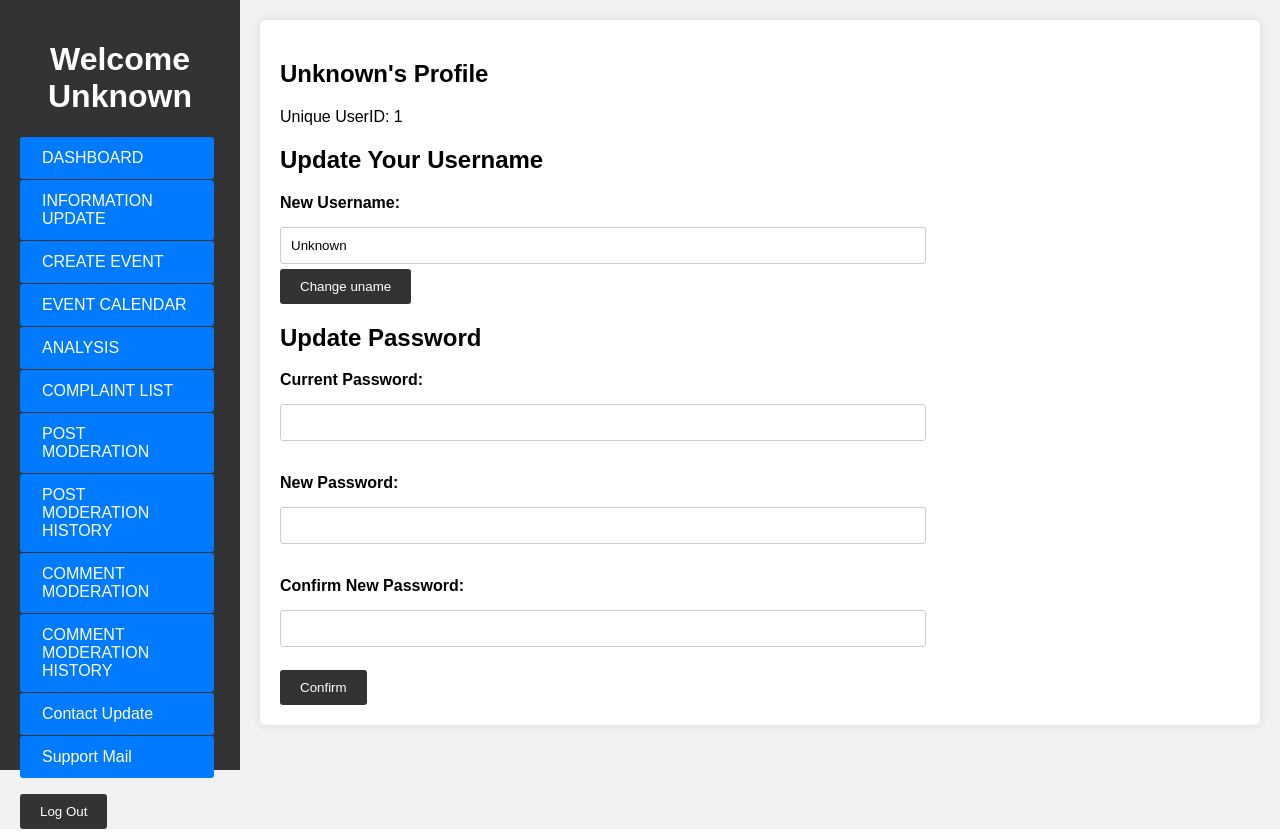
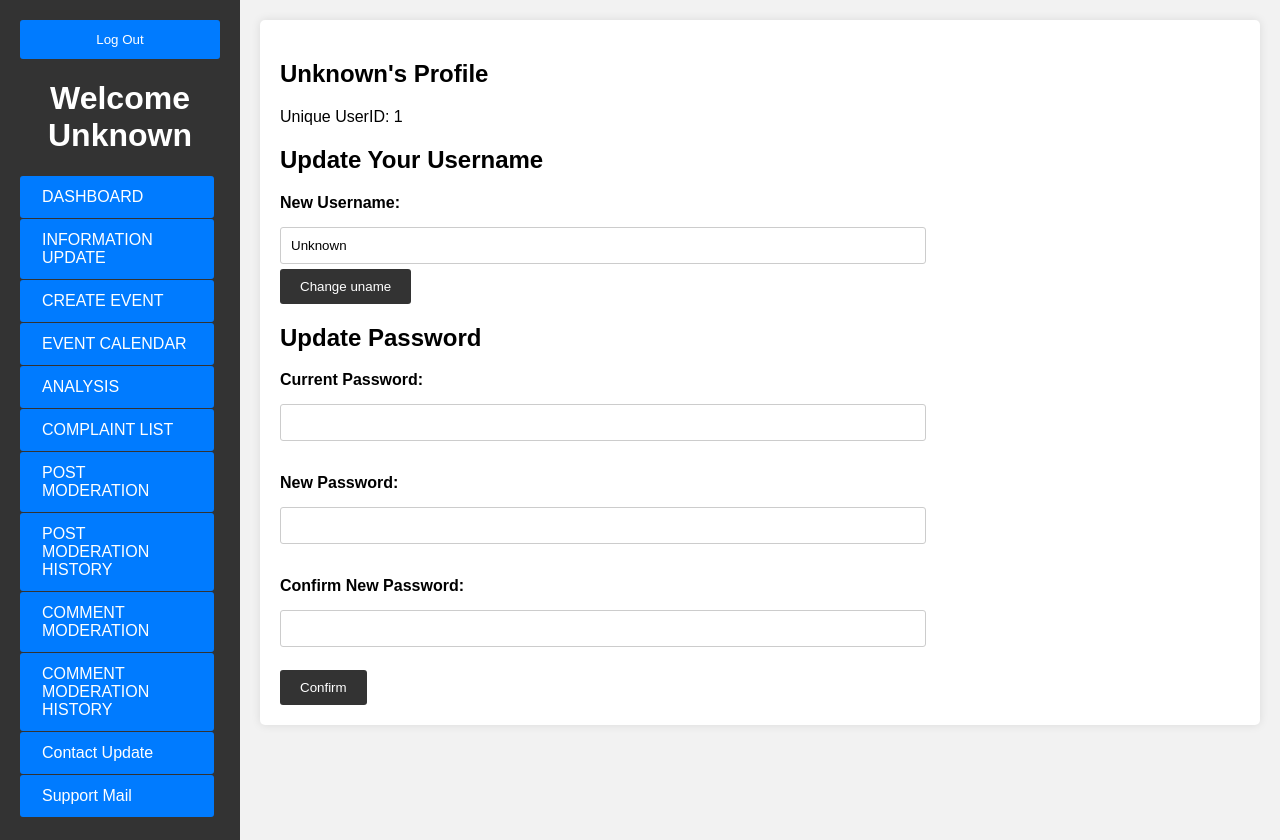
Before and after one commit to ACH1LL35/Event-Management, a PHP site: page /ModInfoUpdate.php in a window 1280 px wide. Run offline with PHP 8.4, Linux system fonts and the light colour scheme; the visitor is signed in with stand-in values (Sample User, id 1); data comes from the database, SQL or seed files in the repository; data that the repository does not hold is empty.

Commit message:
sidebar correction

```diff
--- a/ModCommentModeration.php
+++ b/ModCommentModeration.php
@@ -51,7 +51,7 @@
             color: #fff;
             width: 200px;
             padding: 20px;
-            height: 730px;
+            height: 800px;
         }
 
         .header {
--- a/ModComplaint.php
+++ b/ModComplaint.php
@@ -51,7 +51,7 @@
             color: #fff;
             width: 200px;
             padding: 20px;
-            height: 730px;
+            height: 800px;
         }
 
         .header {
--- a/ModInfoUpdate.php
+++ b/ModInfoUpdate.php
@@ -62,7 +62,7 @@
             color: #fff;
             width: 200px;
             padding: 20px;
-            height: 730px;
+            height: 800px;
         }
 
         .header {
@@ -169,10 +169,32 @@
         input[type="submit"]:hover {
             background-color: #0056b3;
         }
+        /* Styles for the logout form */
+        .logout-form {
+            text-align: center;
+        }
+
+        .logout-form .logout-button {
+            padding: 10px 20px;
+            background-color: #007BFF;
+            color: #ffffff;
+            border: 2px solid #007BFF;
+            border-radius: 3px;
+            cursor: pointer;
+            width: 200px;
+            text-decoration: none;
+        }
+
+        .logout-form .logout-button:hover {
+            background-color: #0056b3;
+        }
     </style>
 </head>
 <body>
     <div class="sidebar">
+    <form class="logout-form" method="post">
+            <input type="submit" name="logout" class="logout-button" value="Log Out">
+        </form>
         <h1>Welcome <?php echo $uname; ?></h1>
         <ul>
             <li><a href="ModPanel.php">DASHBOARD</a></li>
@@ -188,9 +210,6 @@
             <li><a href="ModComplaint.php">Contact Update</a></li>
             <li><a href="ModComplaint.php">Support Mail</a></li>
         </ul>
-        <form method="post">
-            <input type="submit" name="logout" class="logout-button" value="Log Out">
-        </form>
     </div>
 
     <div id="content">
--- a/ModPostModeration.php
+++ b/ModPostModeration.php
@@ -51,7 +51,7 @@
             color: #fff;
             width: 200px;
             padding: 20px;
-            height: 730px;
+            height: 800px;
         }
 
         .header {
```
Also changed, not shown: ModPanel.php (+22 -29 lines).
